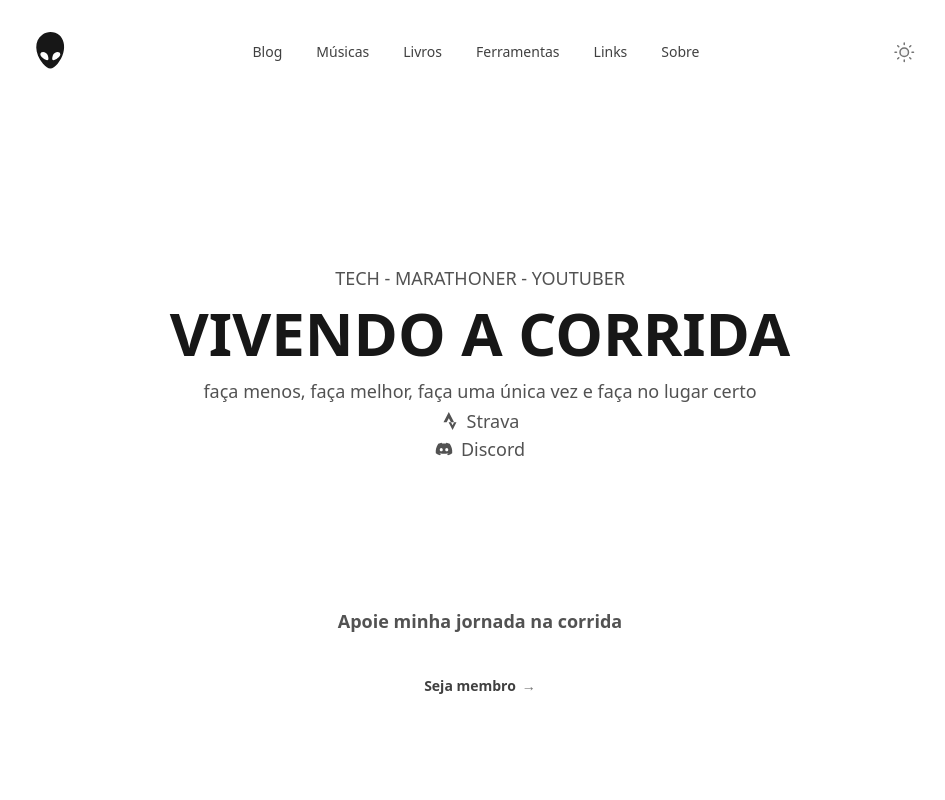
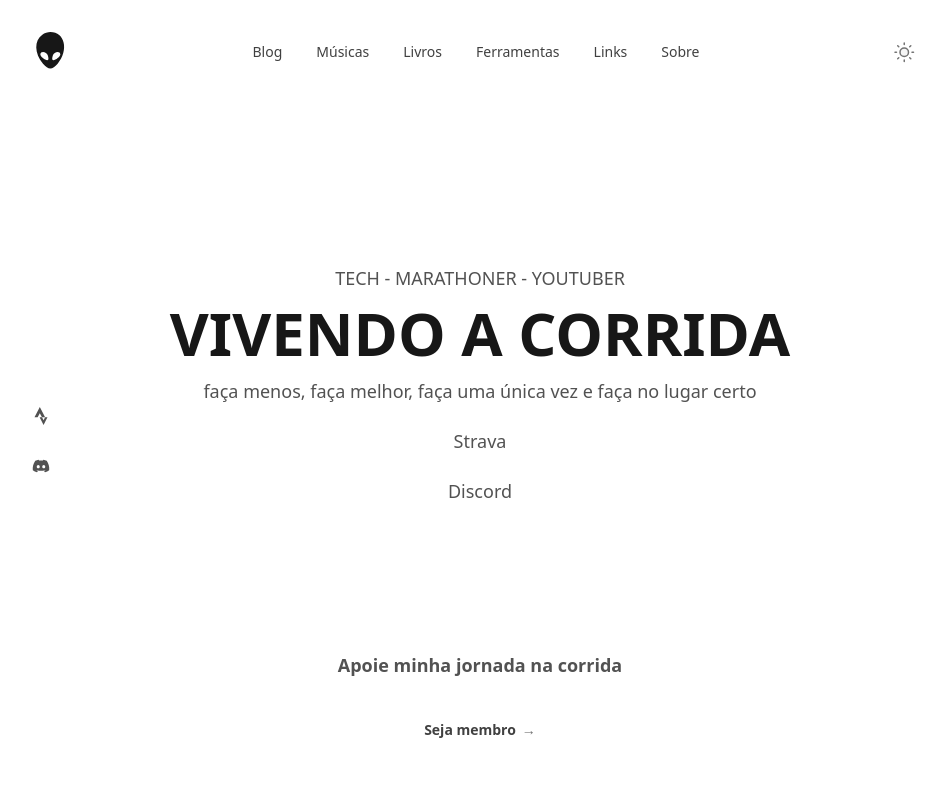
Before and after one commit to abnerssantana/personal-site, a Next.js app: page / in a window 1280 px wide. Shown: the top 800 px of the page, without its empty margins (160-1105 px from the left). Built offline with nearby package versions, Linux system fonts and the light colour scheme.

Commit message:
text-left

```diff
--- a/src/pages/index.tsx
+++ b/src/pages/index.tsx
@@ -29,18 +29,18 @@ export const Home = () => {
                   href="https://www.strava.com/clubs/vivendoacorrida"
                   target="_blank"
                   rel="noopener noreferrer"
-                  className="flex items-center justify-center space-x-2 text-lg"
+                  className="text-lg"
                 >
-                  <FaStrava className="h-34 w-34" />{' '}
+                  <FaStrava className="h-34 w-34 text-left" />{' '}
                   <span className="text-lg">Strava</span>
                 </a>
               <a
                   href="https://discord.gg/9Y9Ph6dMST"
                   target="_blank"
                   rel="noopener noreferrer"
-                  className="flex items-center justify-center space-x-2 text-lg"
+                  className="text-lg"
                 >
-                  <FaDiscord className="h-34 w-34" />{' '}
+                  <FaDiscord className="h-34 w-34 text-left" />{' '}
                   <span className="text-lg">Discord</span>
                 </a>
               </p>
```
